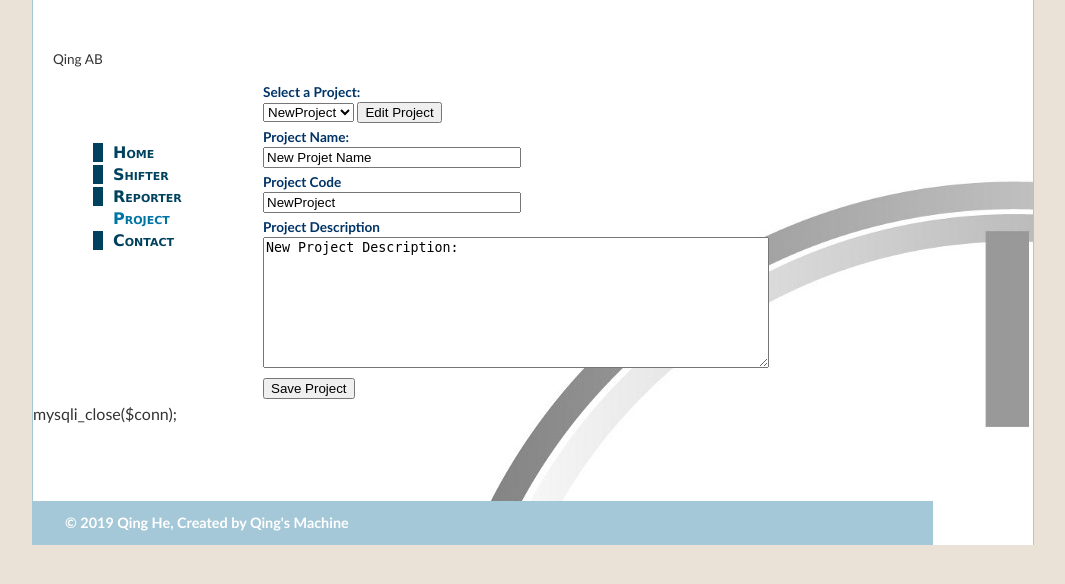
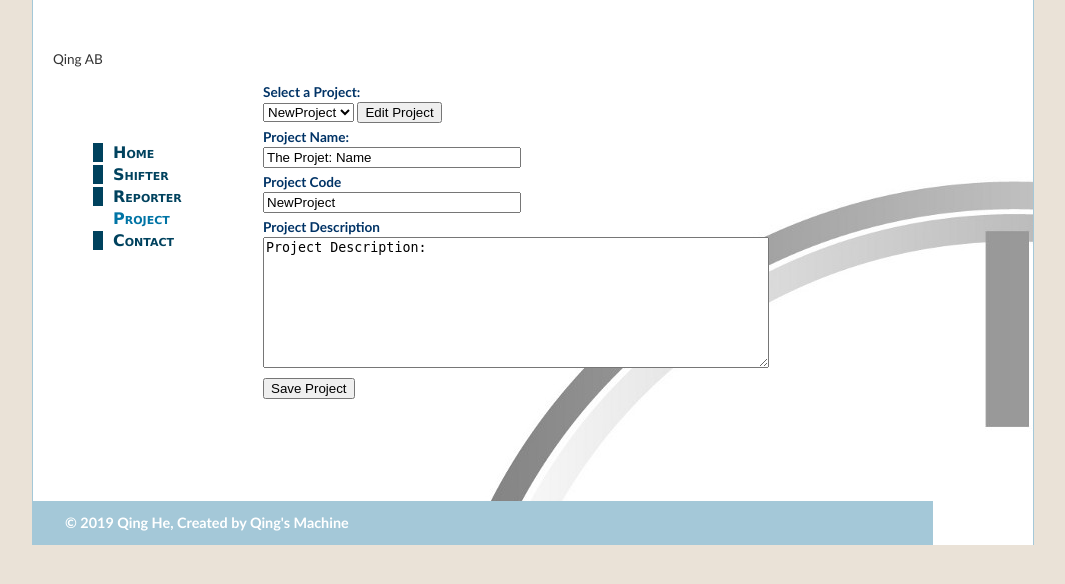
Before and after one commit to QingMachine/Qshift, a PHP site: page /project.php in a window 1280 px wide. Shown: the top 584 px of the page, without its empty margins (107-1172 px from the left). Run offline with PHP 8.4, Linux system fonts and the light colour scheme; tables that the repository leaves empty or names only in its code hold one stand-in row (values such as "Sample post").

Commit message:
Update project.php

```diff
--- a/project.php
+++ b/project.php
@@ -15,68 +15,49 @@
 <?php require './includes/menu.php'; ?>
 <?php require './includes/connDB.php'; ?>
 <?php require './includes/DynaSel.php'; ?>
-<?php
-    $Projects=array();
-    $Projects[]="NewProject";
-    $CorpID="Qing AB";
-    $sql = "SELECT ProjectCode FROM project WHERE corpID = '$CorpID'" ;
-    $result = $conn->query($sql);
-    if (mysqli_num_rows($result) > 0)
-        { //echo "yes";// output data of each row
-        $row = mysqli_fetch_assoc($result); //echo $row["ProjectCode"];
-        array_push($Projects,$row["ProjectCode"]);}
+<?php require './includes/ReadProjects.php'; ?>
+<?php array_push($Projects,"NewProject");?>
 
-?>
-
- <p> <?php echo $CorpID ?></p>
+<p> <?php echo $CorpID ?></p>
 
 <main>
 
 <?php
 //print_r($Projects);
-
-
 echo '<form method="post" action="">';
 echo '<p>';
-      echo '<label for="name">Select a Project:</label>' . dyna_sel($Projects, 'Project_Selected', '',0)."  ";
+      echo '<label for="name">Select a Project:</label>' . dyna_sel($Projects, 'Project_Selected', '',1)."  ";
       echo '<input type="submit" name="Edit" value="Edit Project">';
 echo '</p>';
 
 $ProjectCode=$Projects[0];
-$ProjectName="New Projet Name";
-$ProjectDescription="New Project Description:";
+$ProjectName="The Projet: Name";
+$ProjectDescription="Project Description:";
 
 if(isset($_POST['Edit']))
-    {
-
-     $ProjectCode=$Projects[$_POST["Project_Selected"]];
-     //echo $pproject;
-
-
-     if ($ProjectCode<>"NewProject")
-        { $sql = "SELECT * FROM project WHERE ProjectCode = $ProjectCode";
-          $result = $conn->query($sql);
-            if ($conn->query($sql) === TRUE)
-               { $row = mysqli_fetch_assoc($result);
-                 $ProjectCode=$row["ProjectCode"];
-                 $ProjectName=$row["ProjectNme"];
-                 $ProjectDescription=$row["ProjectDescription"];}}
+    { $ProjectCode=$Projects[$_POST["Project_Selected"]];
+      //echo $ProjectCode;
+      if ($ProjectCode<>"NewProject")
+         {$sql = "SELECT * FROM project WHERE ProjectCode = '$ProjectCode' and corpID='$CorpID'";
+           if ($result = $conn->query($sql))
+              {while ($row = mysqli_fetch_assoc($result))
+                  {$ProjectCode=$row["ProjectCode"];
+                   //echo $ProjectCode;
+                   $ProjectName=$row['ProjectName'];
+                   $ProjectDescription=$row["ProjectDescription"];}
+            mysqli_free_result($result);
+        } }
 
      else
         { $ProjectCode="GiveNewProjectCode(within 6 letters)";
-          $ProjectName="New Projet Name";
-          $ProjectDescription="New Project Description:"; }}
-
+          $ProjectName="The Projet: Name";
+          $ProjectDescription=$ProjectName."Project Description:"; }}
 
 ?>
 
 <?php
-
 if(isset($_POST['Save']))
-    {
-
-
-        $ProjectCode=$_POST["Pcode"];
+    {   $ProjectCode=$_POST["Pcode"];
         $ProjectName=$_POST["Pname"];
         $ProjectDescription=$_POST["Pdesc"];
         //print_r($Projects);
@@ -94,26 +75,8 @@ if(isset($_POST['Save']))
           WHERE ProjectCode='$ProjectCode'";}
 
 
-    else
-         {echo 'Try another ProjectCode ';}
 
-    $result = $conn->query($sql);
-   if ($conn->query($sql) === TRUE)
-               {$last_id = $conn->insert_id;
-                  //echo "New record created successfully, Last inserted ID is: " . $last_id;
-                       }
-                    else
-                       {//echo "Error: " . $sql . "<br>" . $conn->error;
-                       }
-
-
-
-      //echo $ProjectCode;
-        //print_r($Projects);
-        //echo $ProjectName;
-        //echo $ProjectDecription;
-
-    }
+    $result = $conn->query($sql);  }
 
 ?>
 
@@ -142,8 +105,8 @@ if(isset($_POST['Save']))
 
 
  </main>
-  <?php include './includes/footer.php'; ?>
-   mysqli_close($conn);
+  <?php include './includes/footer.php';
+   mysqli_close($conn);?>
 </div>
 </body>
 </html>
```
